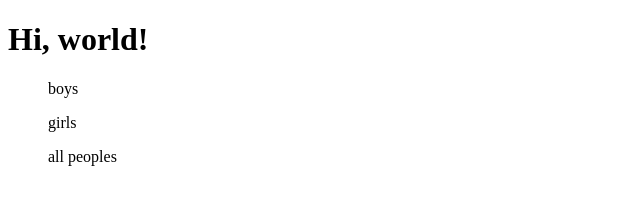
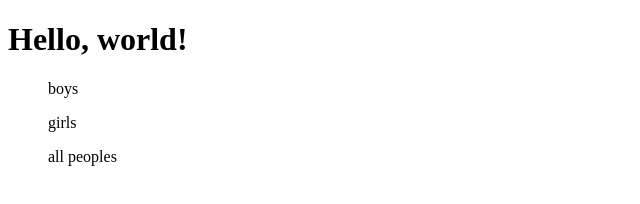
Before and after one commit to Carronada/Carronada.github.io, a plain HTML site: page index.html in a window 1280 px wide. Shown: the whole page, without its empty margins (0-640 px from the left). Drawn offline with Linux system fonts and the light colour scheme.

Commit message:
another commit

```diff
--- a/index.html
+++ b/index.html
@@ -2,10 +2,10 @@
 <html>
     <head>
         <meta charset="utf-8">
-       <title>Project1</title>
+       <title>Hello, world</title>
     </head>
     <body>
-        <h1>Hi, world!</h1>
+        <h1>Hello, world!</h1>
         <ul>boys</ul>
         <ul>girls</ul>
         <ul>all peoples</ul>
```
